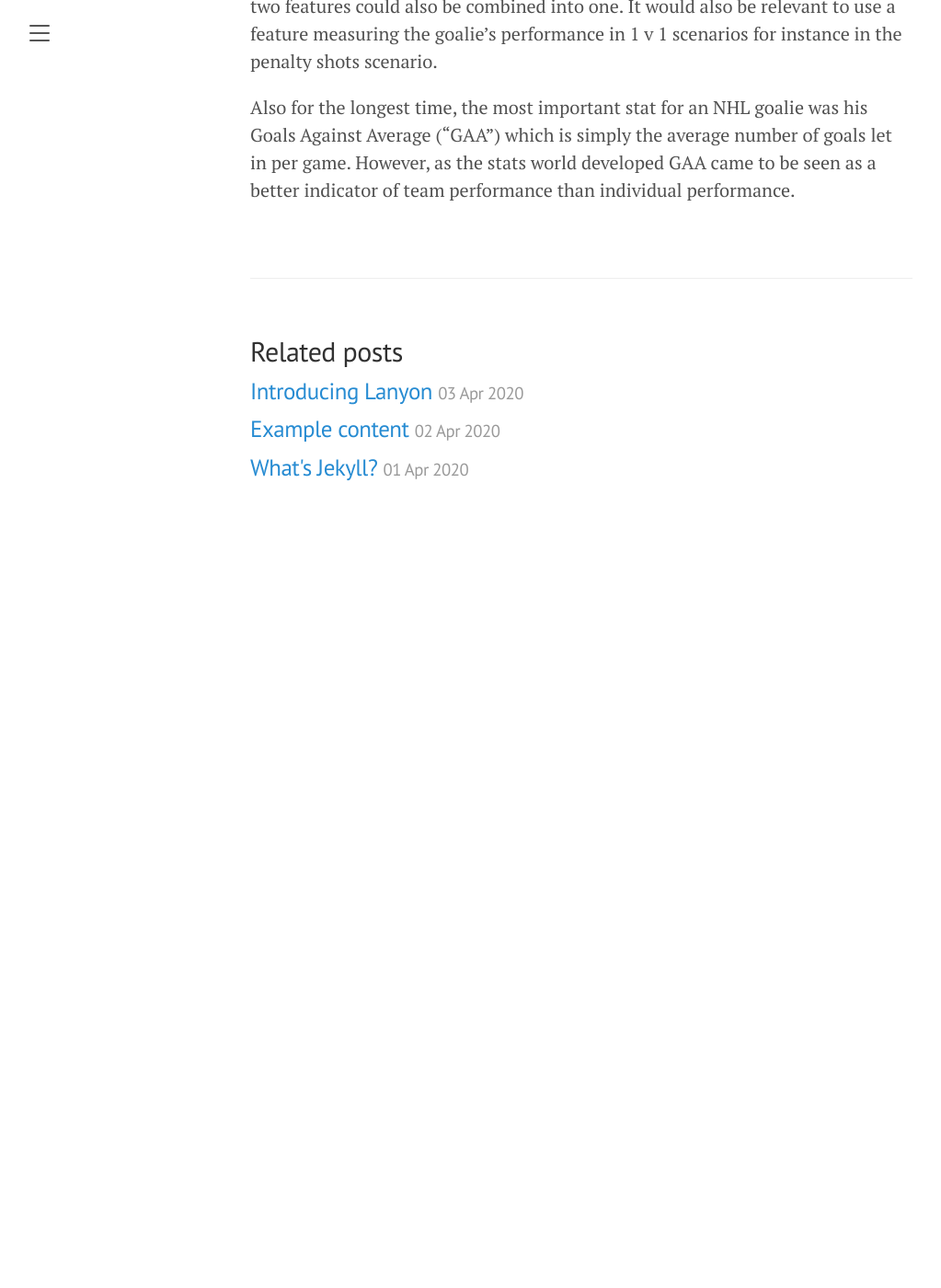
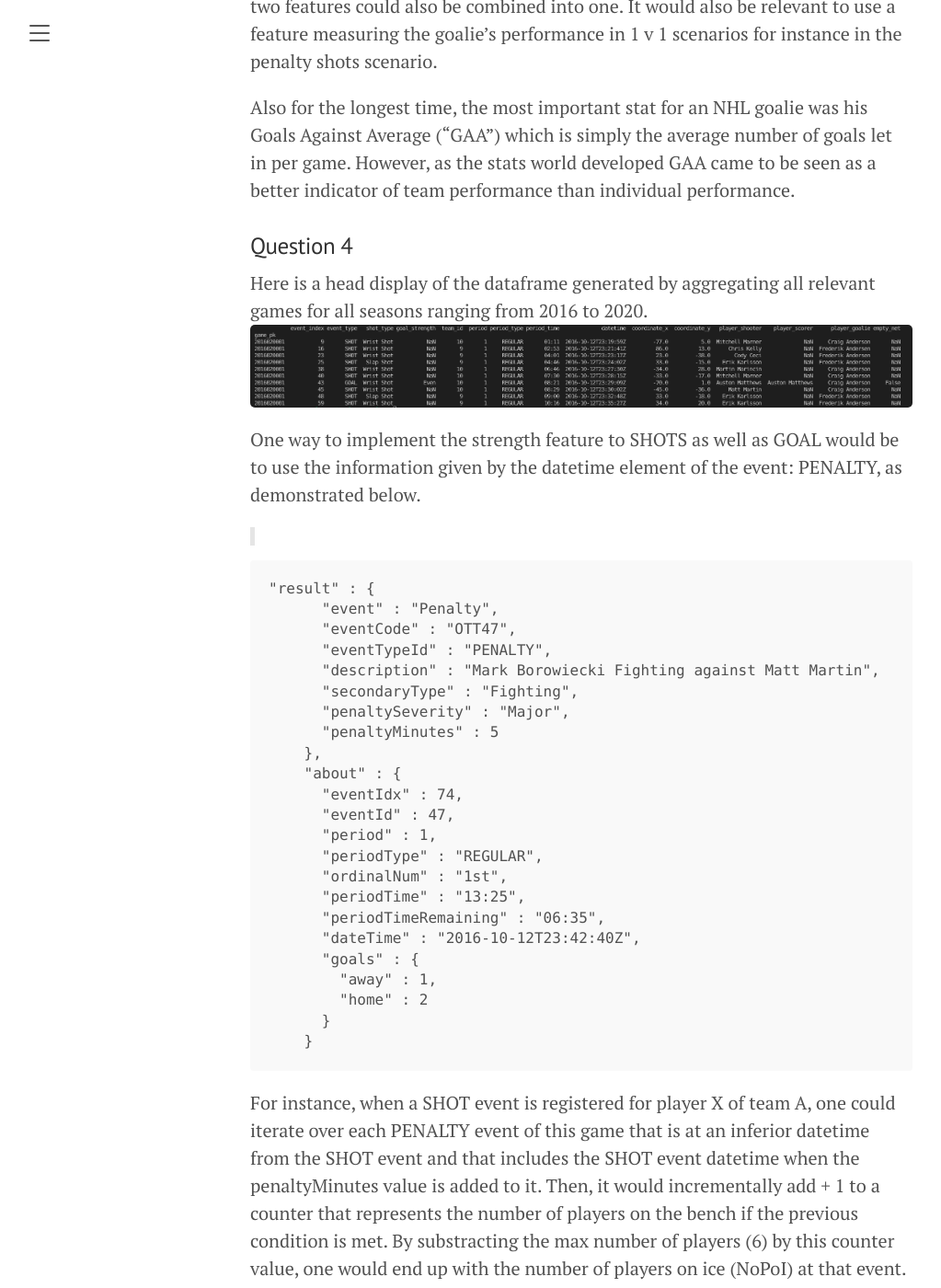
Before and after one commit to jaihon1/IFT6758-Project, a Jekyll site: the page built from blog/_posts/2021-09-28-milestone-1.md, in a window 1280 px wide and 1400 px high, scrolled down 3472 px. Shown: the whole window at 92% size, without its empty margins (8-1031 px from the left). Built offline with Jekyll 4.4.1, drawn with Linux system fonts in a browser that asks for light colours; before the commit the page ends 4056 px from its top, so only the background shows below that; some of the changed text lies outside the part shown.

Commit message:
#4 Added answer to questions to the blog.

```diff
--- a/blog/_posts/2021-09-28-milestone-1.md
+++ b/blog/_posts/2021-09-28-milestone-1.md
@@ -39,3 +39,39 @@ Another interesting variation of the save percentage would be to observe and exp
 Taking a look at where (in terms of a 2D space representing the surface of the goal's entrance) the goalie seems to be the most efficient in saving/conceding shots could definitly be a useful feature to highlight the strengths/weaknesses of a goalie's performance. If for instance most shots a goalie conceeds are located on the top-right space of the grid, then that information could definitly be useful in different ways. The same type of information could be used but instead of using the 2D grid as a representation of the goal, it could be the location of the shot's origin point on the ice. This would give a useful indicator of a goalies performance in terms of where he/she is receiving a shot from on the ice. These two features could also be combined into one. It would also be relevant to use a feature measuring the goalie's performance in 1 v 1 scenarios for instance in the penalty shots scenario.
 
 Also for the longest time, the most important stat for an NHL goalie was his Goals Against Average (“GAA”) which is simply the average number of goals let in per game. However, as the stats world developed GAA came to be seen as a better indicator of team performance than individual performance.
+
+### Question 4
+Here is a head display of the dataframe generated by aggregating all relevant games for all seasons ranging from 2016 to 2020.
+![Dataframe all seasons](/public/df_screenshot.png)
+
+One way to implement the strength feature to SHOTS as well as GOAL would be to use the information given by the datetime element of the event: PENALTY, as demonstrated below.
+>
+
+    "result" : {
+          "event" : "Penalty",
+          "eventCode" : "OTT47",
+          "eventTypeId" : "PENALTY",
+          "description" : "Mark Borowiecki Fighting against Matt Martin",
+          "secondaryType" : "Fighting",
+          "penaltySeverity" : "Major",
+          "penaltyMinutes" : 5
+        },
+        "about" : {
+          "eventIdx" : 74,
+          "eventId" : 47,
+          "period" : 1,
+          "periodType" : "REGULAR",
+          "ordinalNum" : "1st",
+          "periodTime" : "13:25",
+          "periodTimeRemaining" : "06:35",
+          "dateTime" : "2016-10-12T23:42:40Z",
+          "goals" : {
+            "away" : 1,
+            "home" : 2
+          }
+        }
+
+For instance, when a SHOT event is registered for player X of team A, one could iterate over each PENALTY event of this game that is at an inferior datetime from the SHOT event and that includes the SHOT event datetime when the penaltyMinutes value is added to it. Then, it would incrementally add + 1 to a counter that represents the number of players on the bench if the previous condition is met. By substracting the max number of players (6) by this counter value, one would end up with the number of players on ice (NoPoI) at that event. Once this is done for both teams, by comparing the NoPoI of each team at the event timepoint, one would be able to determine if the SHOT, or GOAL was as strength: Powerplay , Even or  Short Handed. In addition to that, one could also have the value of this strength feature (i.e: SHOT, Powerplay, 5-3).
+
+
+An interesting feature that could be added would be to categorize the type of GOAL that was scored ('Goal type'). For example, as a rebound  GOAL or not. To implement this, one could, for each GOAL event, identify if a SHOT was taken at a specific timedelta interval between the SHOT and the GOAL. If that criteria is met, a "Rebound" observation could be added to the 'Goal type' feature. One could also identify a 'Lightning' Goal type if it was scored under a specific amount of time between the goal and a faceoff, and if that faceoff was located on the opposing team's ice. This could be used by seleceting a GOAL event with: 1) A faceoff event close enough in terms of timedelta; 2) With x coordinates representing the opposing team's ice.
```
Also changed, not shown: other parts of blog/_posts/2021-09-28-milestone-1.md (+1 -1 lines), blog/public/df_screenshot.png (added).
